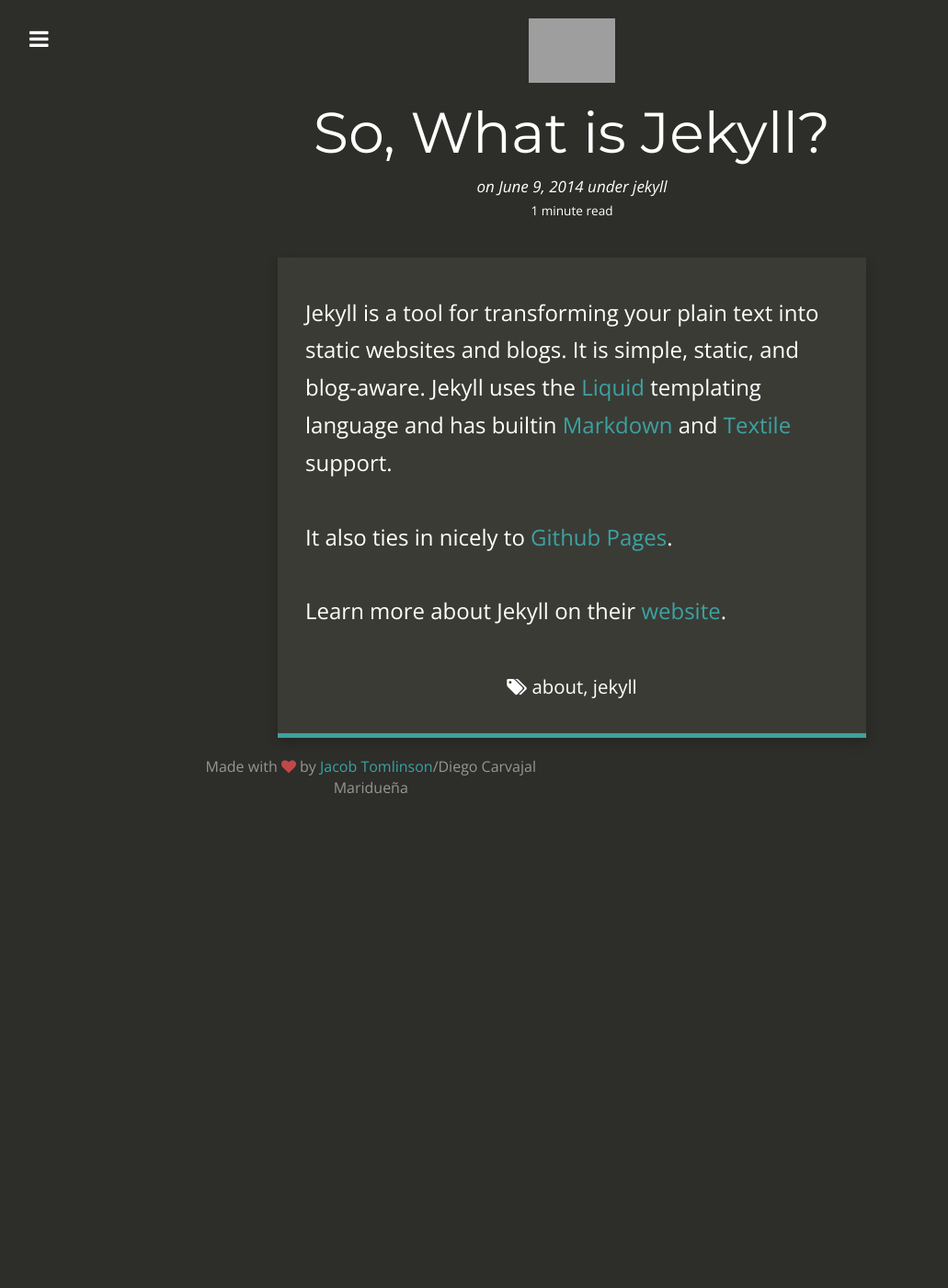
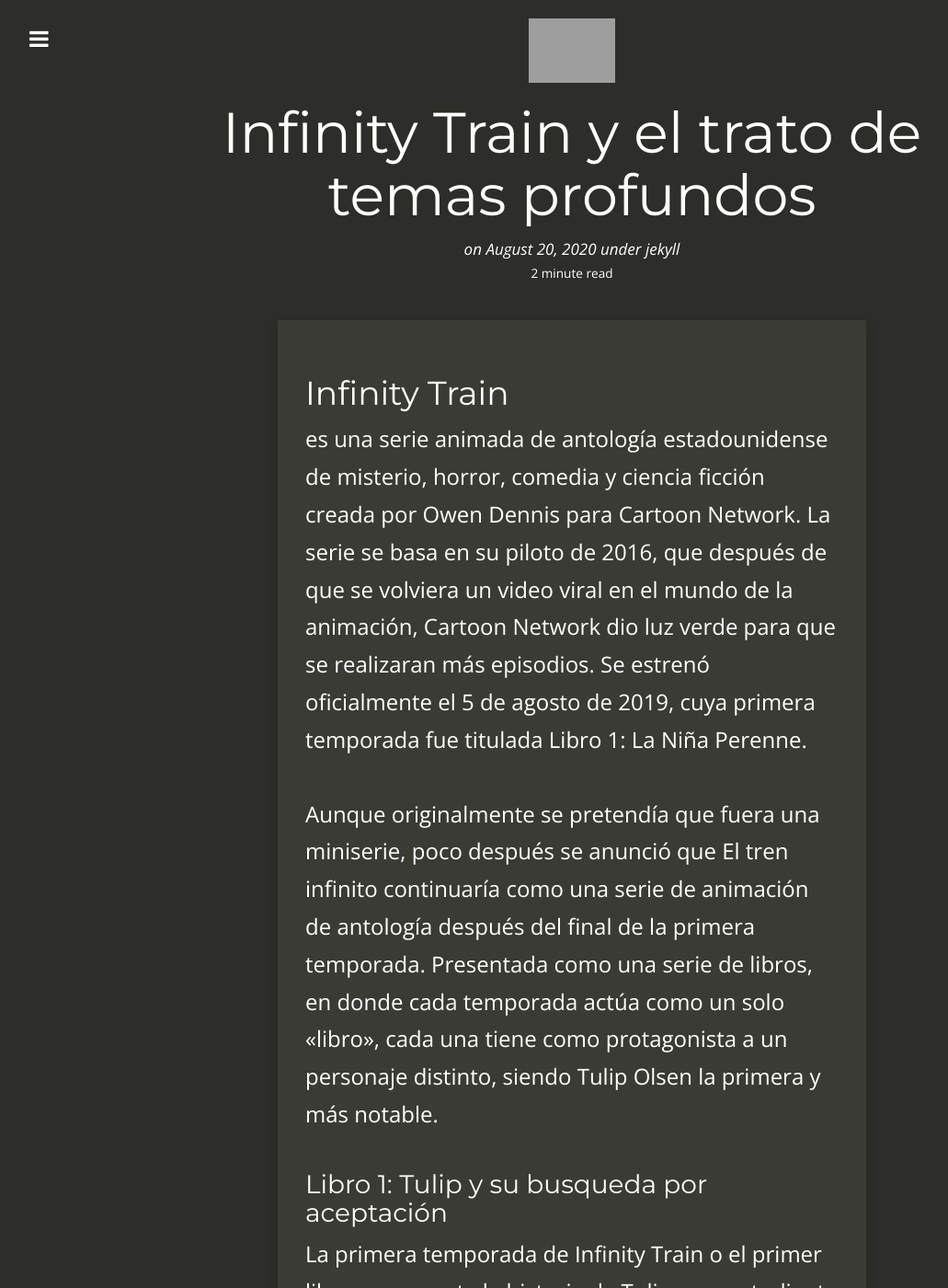
Before and after one commit to DiegJazm98/DiegJazm98.github.io, a Jekyll site: the page built from _posts/2014-06-09-so-what-is-jekyll.md, in a window 1280 px wide and 1400 px high. Shown: the whole window at 92% size, without its empty margins (18-1049 px from the left). Built offline with Jekyll 4.4.1, drawn with Linux system fonts in a browser that asks for light colours; nearby versions of some CDN libraries; some of the changed text lies outside the part shown; grey boxes are pictures that could not be loaded.

Commit message:
Update 2014-06-09-so-what-is-jekyll.md

```diff
--- a/_posts/2014-06-09-so-what-is-jekyll.md
+++ b/_posts/2014-06-09-so-what-is-jekyll.md
@@ -1,21 +1,22 @@
 ---
 layout:     post
-title:      So, What is Jekyll?
-date:       2014-06-09 12:32:18
+title:      Infinity Train y el trato de temas profundos
+date:       2020-08-20 20:32:18
 summary:    Transform your plain text into static websites and blogs. Simple, static, and blog-aware.
 categories: jekyll
 thumbnail: jekyll
 tags:
- - about
- - jekyll
+ - Aceptación Personal
+ - En busca de la felicidad
 ---
 
-Jekyll is a tool for transforming your plain text into static websites and
-blogs. It is simple, static, and blog-aware. Jekyll uses the
-[Liquid](http://docs.shopify.com/themes/liquid-basics) templating
-language and has builtin [Markdown](http://daringfireball.net/projects/markdown/)
-and [Textile](http://en.wikipedia.org/wiki/Textile_(markup_language)) support.
+<h1>Infinity Train</h1>
+es una serie animada de antología estadounidense de misterio, horror, comedia y ciencia ficción creada por Owen Dennis para Cartoon Network. La serie se basa en su piloto de 2016, que después de que se volviera un video viral en el mundo de la animación, Cartoon Network dio luz verde para que se realizaran más episodios. Se estrenó oficialmente el 5 de agosto de 2019, cuya primera temporada fue titulada Libro 1: La Niña Perenne.
 
-It also ties in nicely to [Github Pages](https://pages.github.com/).
+Aunque originalmente se pretendía que fuera una miniserie, poco después se anunció que El tren infinito continuaría como una serie de animación de antología después del final de la primera temporada. Presentada como una serie de libros, en donde cada temporada actúa como un solo «libro», cada una tiene como protagonista a un personaje distinto, siendo Tulip Olsen la primera y más notable.
 
-Learn more about Jekyll on their [website](http://jekyllrb.com/).
+<h3>Libro 1: Tulip y su busqueda por aceptación</h3>
+ La primera temporada de Infinity Train o el primer libro, nos cuenta la historia de Tulip, una estudiante con buenas aptitudes para el diseño de videojuegos quien está emocionada por ir al campamento de programación de videojuegos de verano. Tulip estaba pasando por una situación muy complicada debido a que sus padres estaban en medio de un divorcio, por lo que ella dejó de ser una chica alegre a ser una chica retraída que no salía de su habitación, ya que al diseñar los videojuegos, ella ponía las reglas. Sus amigos y familia la veían como una chica rara, ya que no era del tipo que sale todos los días o tiene varios amigos. El día del campamento de verano, Tulip llega entusiasmada a su casa y arregla su equipaje, pero su madre le dice que no puede llevarla, ni tampoco su padre. La situación termina en que la madre le pide un poco de comprensión debido a lo que sucedía, pero Tulip solo quería volver a ser feliz y que sus padres la acepten, también a su vez sentirse aceptada. Por la noche, escapa de su casa en dirección al campamento de verano, pero las luces de un tren la cegaron y ella cayó desmayada. Al despertar, ella se encontraba dentro del tren infinito, tren en el que las personas que llegan a bordo tienen un número que sube o baja dependiendo del avance de pasajero. Al llegar a cero, el pasajero puede retornar a su parada y volver a su vida habiendo arreglado sus problemas interno.
+ Esta temporada trata de como nos ven las demás personas, durante toda la serie vemos retos que enfrenta Tulip que simbolizan la aceptación personal que la mayoría buscamos en algún momento, es por eso que es mi temporada favorita, porque al finalizar la temporada, tuve la sensación de que había evolucionado un poco en mi aceptaión como lo hizo Tulip.
+
+ !https://vignette.wikia.nocookie.net/infinity-train/images/5/57/Temporada_1_Poster.jpg/revision/latest/top-crop/width/360/height/450?cb=20191126140037&path-prefix=es
```
